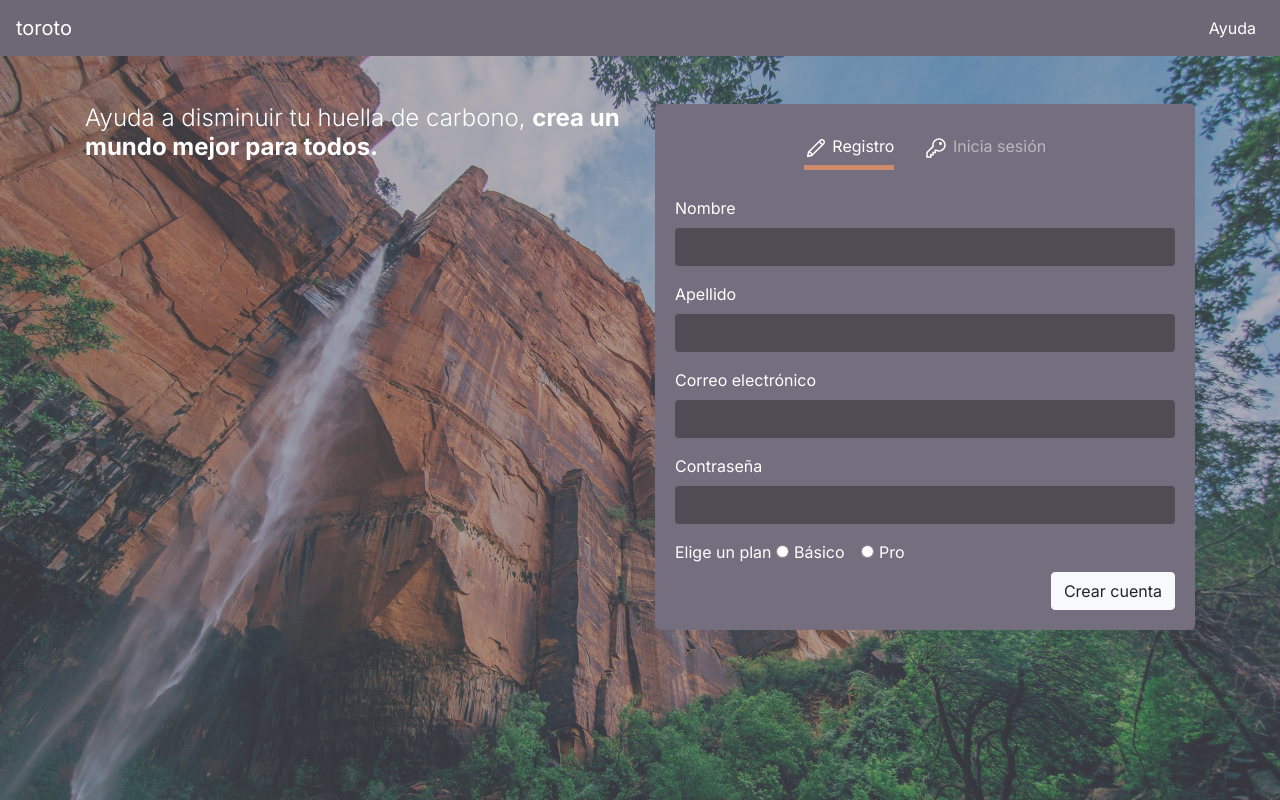
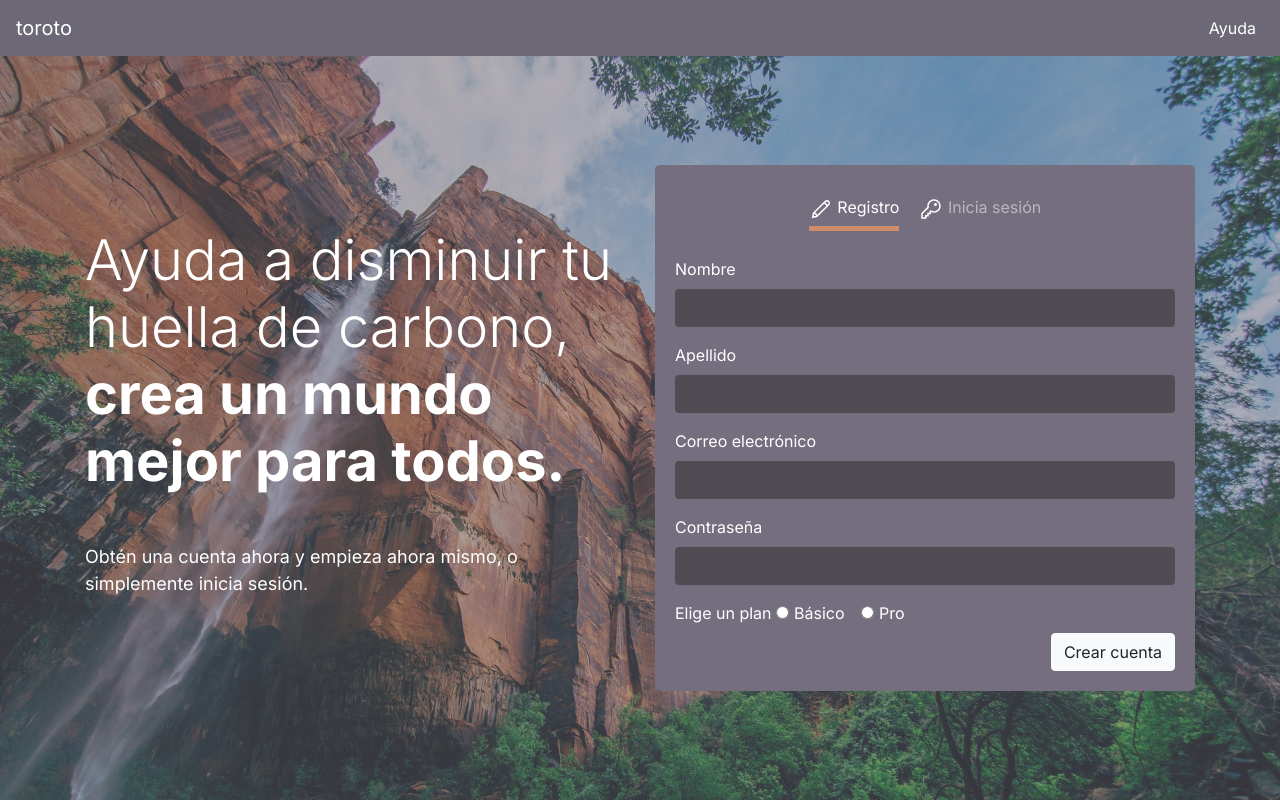
Before and after one commit to tuxdinosaur/toroto-front-basic, a plain HTML site: page index.html in a window 1280 px wide. Drawn offline with nearby package versions, Linux system fonts and the light colour scheme.

Commit message:
:zap: [UPDATE] Se centró contenido y agregaron media queries

```diff
--- a/css/main.scss
+++ b/css/main.scss
@@ -19,13 +19,15 @@ body {
   background: url('../assets/img/wil-stewart.jpg');
   background-repeat: no-repeat;
   background-size: cover;
-  // opacity: 0.5;
   top: 0;
   left: 0;
   bottom: 0;
   right: 0;
   position: absolute;
   z-index: -1;
+  // height: 100vh;
+  // min-height: 656px;
+  // min-height: 700px;
 }
 
 .container-fluid::after {
@@ -33,10 +35,11 @@ body {
   content: "";
   display: block;
   position: absolute;
-  top: 0px;
-  left: 0px;
+  top: 0;
+  left: 0;
   width: 100%;
   height: 100%;
+  // min-height: 656px;
   z-index: -1;
   opacity: 0.45;
 }
@@ -57,6 +60,21 @@ body {
   font-weight: 400;
 }
 
+/* CONTAINER */
+
+.home {
+  // height: calc(100vh - 56px);
+  display: flex;
+  // margin-top: 32px;
+  // margin-bottom: 32px;
+}
+
+.home__section {
+  align-items: center;
+  // border: 1px solid red;
+  padding: 20px 0;
+}
+
 /* DESCRIPTION */
 
 .description-title {
@@ -72,6 +90,11 @@ body {
   font-weight: 700;
 }
 
+.description-text {
+  color: #ffffff;
+  font-size: 16px;
+}
+
 /* LOG */
 .log__container {
   background: rgb(116, 110, 126);
@@ -85,7 +108,7 @@ body {
 }
 
 .log__container--tabs > li {
-  padding: 10px 15px;
+  padding: 10px;
 }
 
 .nav-pills .nav-link.active, .nav-pills .show>.nav-link {
@@ -118,3 +141,41 @@ body {
   color: #fff;
   background-color: #4f4d53;
 }
+
+@media only screen and (min-height: 600px) {
+  .home {
+    height: calc(100vh - 56px);
+  }
+}
+
+@media only screen and (min-width: 768px) {
+
+  .home {
+    margin-top: 0;
+    margin-bottom: 0;
+    // min-height: 600px;
+  }
+
+  .description-title {
+    font-size: 32px;
+  }
+
+  .description-text {
+    font-size: 18px;
+  }
+
+}
+
+@media only screen and (min-width: 992px) {
+
+  .description-title {
+    font-size: 42px;
+  }
+}
+
+@media only screen and (min-width: 1200px) {
+
+  .description-title {
+    font-size: 56px;
+  }
+}
--- a/index.html
+++ b/index.html
@@ -34,8 +34,8 @@
 
   <div class="container-fluid">
 
-    <main class="container mt-5">
-      <section class="row">
+    <main class="container home">
+      <section class="row home__section">
 
         <!-- COL DESCRIPTION -->
         <div class="col-12 col-md-6 mb-3">
@@ -43,6 +43,9 @@
             <span class="description-title--light">Ayuda a disminuir tu huella de carbono,</span>
             <span class="description-title--bold">crea un mundo mejor para todos.</span>
           </h1>
+          <p class="mt-3 mt-md-5 description-text">
+            Obtén una cuenta ahora y empieza ahora mismo, o simplemente inicia sesión.
+          </p>
         </div>
 
         <!-- COL LOG CONTAINER -->
```
Also changed, not shown: css/main.css, 1 other file.
